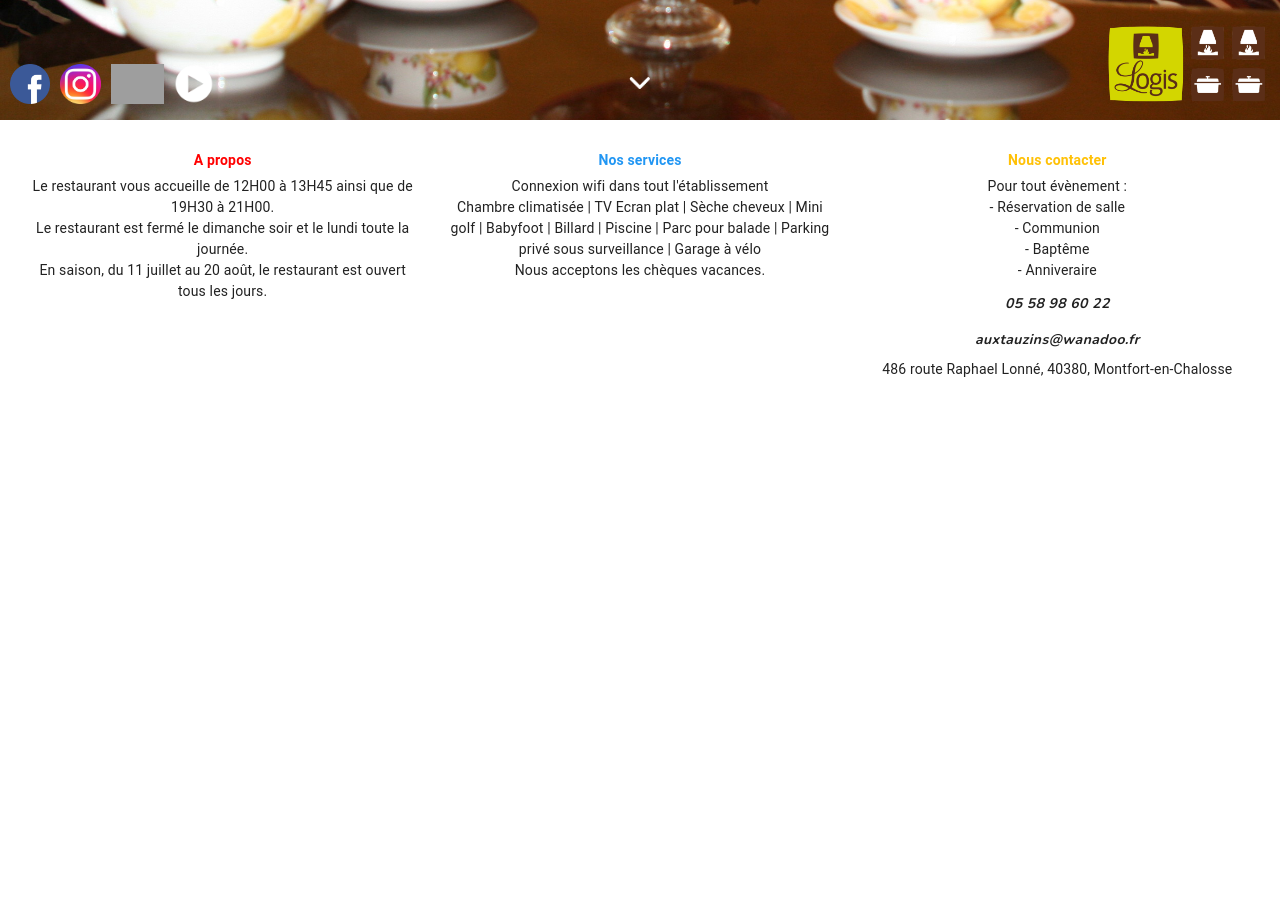
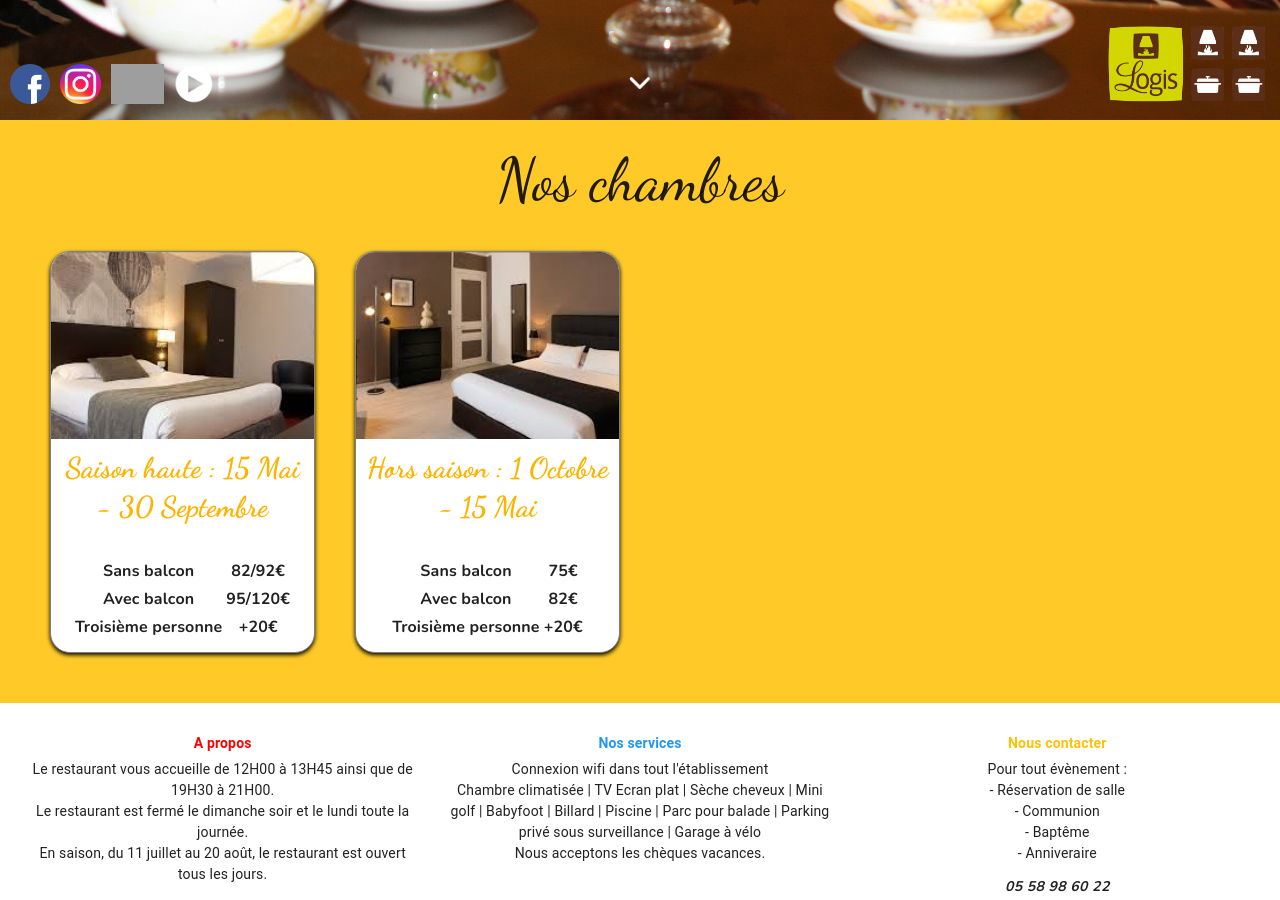
Before and after one commit to remimondenx/auxtauzins, a React (Create React App) app: page /hotel in a window 1280 px wide. Shown: the part 680-1580 px from the top of the page. Before the commit the page ends 1076 px from the top, so only its background shows below. Built offline with nearby package versions, Linux system fonts and the light colour scheme; grey boxes are pictures that could not be loaded.

Commit message:
creation room layer

```diff
--- a/src/Hotel/HotelPage.js
+++ b/src/Hotel/HotelPage.js
@@ -2,6 +2,7 @@ import React, { Component } from 'react';
 
 import image from '../images/main/hotel.jpg';
 import FirstLayer from '../Common/FirstLayer';
+import RoomsLayer from './RoomsLayer';
 import FooterHotel from './FooterHotel';
 
 class HotelPage extends Component {
@@ -13,6 +14,7 @@ class HotelPage extends Component {
           link='/'
           image={image}
         />
+        <RoomsLayer />
         <FooterHotel />
       </div>
 
--- /dev/null
+++ b/src/Hotel/Room.js
@@ -0,0 +1,82 @@
+import React, { Component } from 'react';
+
+import { withStyles, Typography } from '@material-ui/core';
+import PropTypes from 'prop-types';
+
+const styles = {
+  root: {
+    margin: '20px',
+    height: '400px',
+    backgroundColor: 'white',
+    border: '1px grey solid',
+    borderRadius: '20px',
+    boxShadow: '0 2px 4px #000000',
+    textAlign: 'center',
+    overflow: 'hidden',
+    display: 'flex',
+    flexDirection: 'column',
+    alignItems: 'center',
+  },
+  imgElt: {
+    height: '50%',
+    width: '100%',
+    backgroundSize: 'cover',
+		backgroundPosition: 'center',
+		overflow: 'hidden',
+  },
+  text: {
+    height: '50%',
+    padding: '10px',
+    display: 'flex',
+    flexDirection: 'column',
+    alignItems: 'center',
+  },
+  roomName: {
+    fontWeight: 'bold',
+  },
+  table: {
+    paddingTop: '20px',
+  },
+}
+
+class Room extends Component {
+  render() {
+    const { classes, content, imgs } = this.props;
+    const image = imgs[0]['imgPath'];
+    return(
+			<div className={classes.root}>
+        <div className={classes.imgElt} style={{backgroundImage:`url(${image})`}}></div>
+        <div className={classes.text}>
+          <Typography
+            className={classes.roomName}
+            variant='h5'
+            color='primary'
+            gutterBottom
+          >
+            {content.name}
+          </Typography>
+          <div className={classes.table}>
+            <Typography variant='body1'>
+              <table>
+                <tr>
+                  <th>Sans balcon</th>
+                  <th>{content.sans}</th>
+                </tr>
+                <tr>
+                  <th>Avec balcon</th>
+                  <th>{content.avec}</th>
+                </tr>
+                <tr>
+                  <th>Troisième personne</th>
+                  <th>+20€</th>
+                </tr>
+              </table>
+            </Typography>
+          </div>
+        </div>
+      </div>
+    );
+  }
+}
+
+export default withStyles(styles)(Room);
--- /dev/null
+++ b/src/Hotel/RoomsLayer.js
@@ -0,0 +1,78 @@
+import React, { Component } from 'react';
+
+import Room from './Room';
+import imgSaisonHaute from '../images/rooms/saison_haute.jpeg';
+import imgHorsSaison from '../images/rooms/hors_saison.jpeg';
+
+import { withStyles, Grid, Typography } from '@material-ui/core';
+import PropTypes from 'prop-types';
+
+const styles = {
+  root: {
+    backgroundColor: '#FFCA28',
+    padding: '30px',
+    textAlign: 'center',
+  },
+}
+
+class RoomsLayer extends Component {
+  render() {
+    const { classes } = this.props;
+    return(
+      <div className={classes.root}>
+        <Typography variant='h2' gutterBottom>Nos chambres</Typography>
+        <Grid className={classes.menus} container>
+          {listRooms.map(it =>
+            <Grid item xs={12} sm={6} lg={3} key={it.content.name}>
+             <Room content={it.content} imgs={it.imgs} />
+            </Grid>
+            )}
+        </Grid>
+      </div>
+    );
+  }
+}
+
+RoomsLayer.propTypes = {
+	classes: PropTypes.object.isRequired,
+}
+
+export default withStyles(styles)(RoomsLayer);
+
+const saisonHaute = {
+  name: 'Saison haute : 15 Mai - 30 Septembre',
+  sans: '82/92€',
+  avec: '95/120€',
+}
+
+const horsSaison = {
+  name: 'Hors saison : 1 Octobre - 15 Mai',
+  sans: '75€',
+  avec: '82€',
+}
+
+
+const imgsSaisonHaute = [
+  {
+    label: 'assiette_terroir',
+    imgPath: imgSaisonHaute,
+  },
+];
+
+const imgsHorsSaison = [
+  {
+    label: 'coupe Melba',
+    imgPath: imgHorsSaison,
+  }
+];
+
+const listRooms = [
+  {
+    content: saisonHaute,
+    imgs: imgsSaisonHaute,
+  },
+  {
+    content: horsSaison,
+    imgs: imgsHorsSaison,
+  },
+]
```
Also changed, not shown: src/App.css (line endings or trailing spaces), src/images/rooms/hors_saison.jpeg (added), src/images/rooms/saison_haute.jpeg (added).
